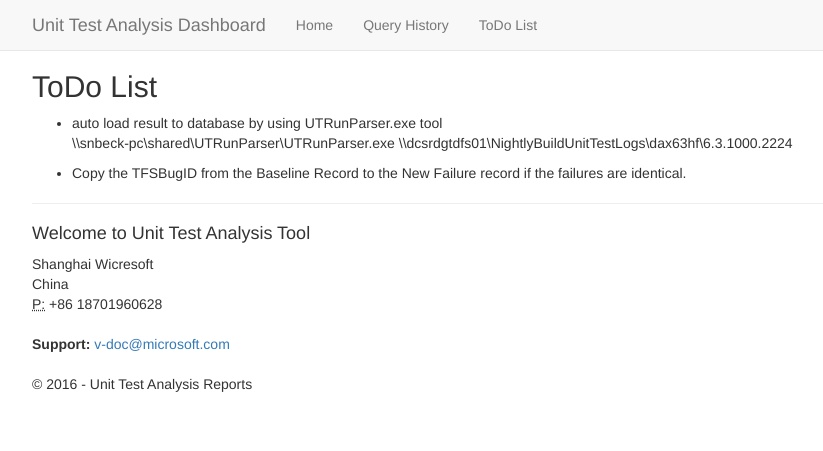
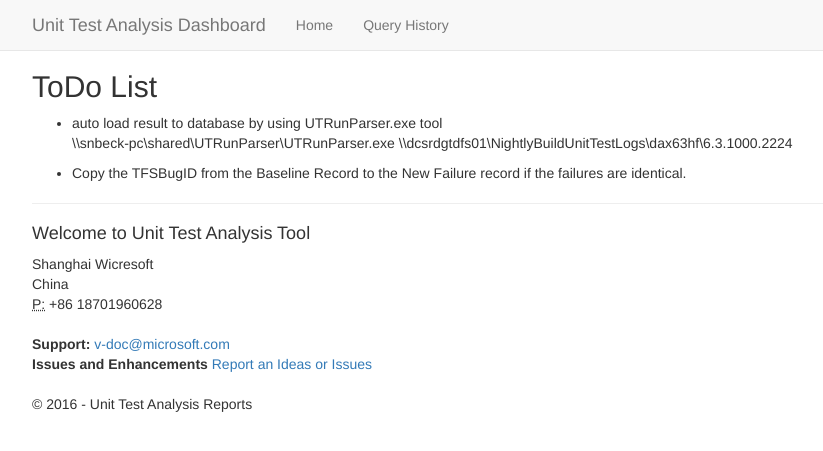
Before and after one commit to Wicreman/UnitTestAnalysis, a Flask app: page /todolist in a window 1280 px wide. Shown: the top 451 px of the page, without its empty margins (38-861 px from the left). Run offline with Flask 2, Linux system fonts and the light colour scheme; parts of the project's set-up code (start-up, migrations or seed data) failed here and were passed over; some libraries are stand-ins or nearby versions.

Commit message:
add github link

```diff
--- a/UnitTestAnalysis/UnitTestAnalysis/templates/layout.html
+++ b/UnitTestAnalysis/UnitTestAnalysis/templates/layout.html
@@ -32,7 +32,7 @@
                 <ul class="nav navbar-nav">
                     <li><a href="{{ url_for('home') }}">Home</a></li>
                     <li><a href="{{ url_for('query') }}">Query History</a></li>
-                    <li><a href="{{ url_for('contact') }}">ToDo List</a></li>
+                    <!--<li><a href="{{ url_for('contact') }}">ToDo List</a></li>-->
                 </ul>
             </div>
         </div>
@@ -52,6 +52,7 @@
             </address>
             <address>
                 <strong>Support:</strong>   <a href="mailto:Support@example.com">v-doc@microsoft.com</a><br />
+                <strong>Issues and Enhancements </strong>   <a href="https://github.com/DonnyChen/UnitTestAnalysis/issues">Report an Ideas or Issues</a><br />
             </address>
             <p>&copy; 2016 - Unit Test Analysis Reports</p>
         </footer>
```
